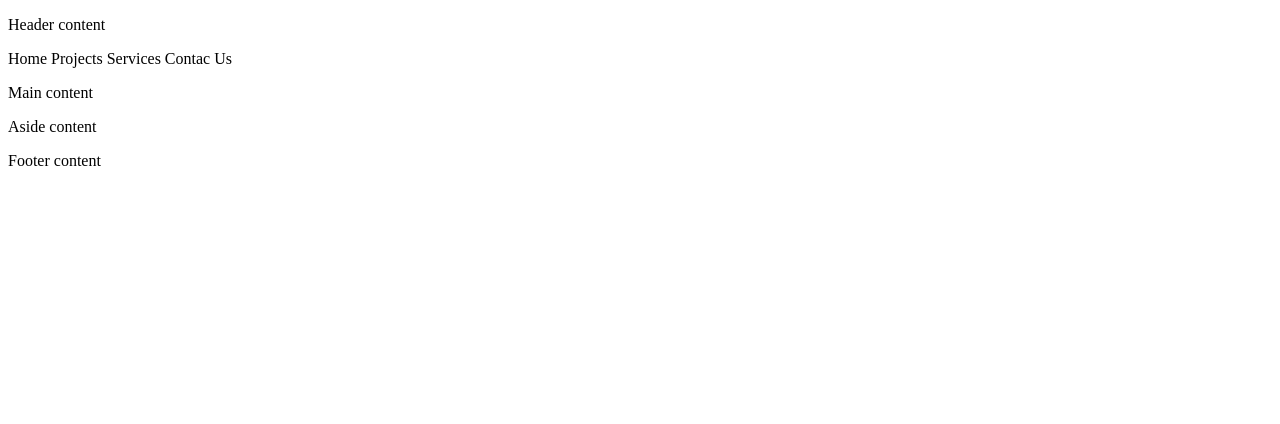
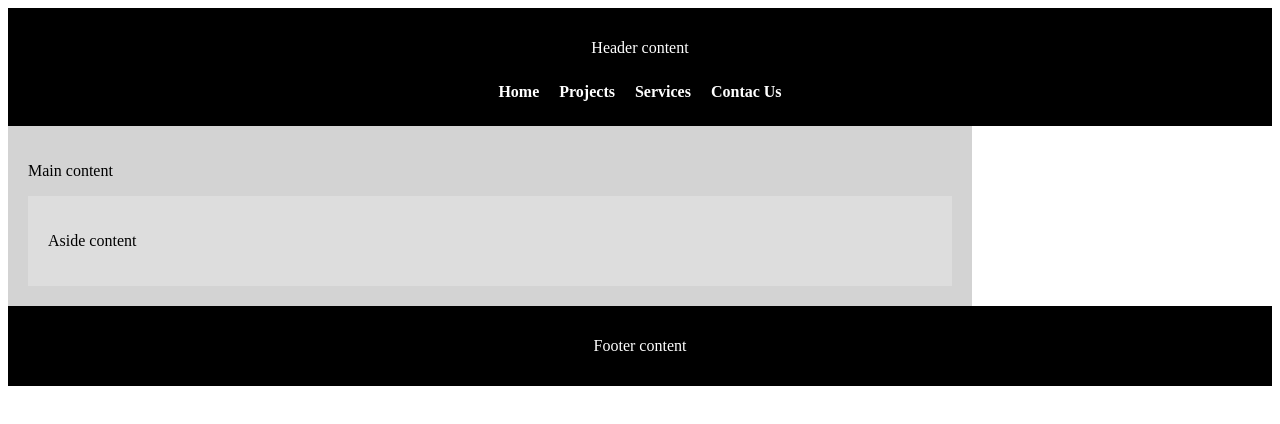
Before and after one commit to carlos200514/wdd131, a plain HTML site: page week-01/basic-layout.html in a window 1280 px wide. Drawn offline with Linux system fonts and the light colour scheme.

Commit message:
new layout

```diff
--- a/week-01/basic-layout.html
+++ b/week-01/basic-layout.html
@@ -4,6 +4,7 @@
     <meta charset="UTF-8">
     <meta name="viewport" content="width=device-width, initial-scale=1.0">
     <title>Basic Layout</title>
+    <linK rel="stylesheet" href="styles/layout.css">
 </head>
 <body>
     <header>
@@ -17,10 +18,10 @@
     </header>
     <main>
         <p>Main content</p>
+        <aside>
+            <p>Aside content</p>
+        </aside>
     </main>
-    <aside>
-        <p>Aside content</p>
-    </aside>
     <footer>
         <p>Footer content</p>
     </footer>
--- a/week-01/styles/layout.css
+++ b/week-01/styles/layout.css
@@ -0,0 +1,53 @@
+body {
+    display: grid;
+    grid-template-rows: auto auto 1fr auto;
+    grid-template-columns: 1fr 300px;
+    grid-template-areas:
+        "header header"
+        "nav nav"
+        "main aside"
+        "footer footer";
+}
+
+header {
+    grid-area: header;
+    background-color: black;
+    color: white;
+    text-align: center;
+    padding: 15px;
+}
+
+nav {
+    grid-area: nav;
+    background-color: black;
+    display: flex;
+    justify-content: center;
+    gap: 20px;
+    padding: 10px;
+}
+
+nav a {
+    color: white;
+    text-decoration: none;
+    font-weight: bold;
+}
+
+main {
+    grid-area: main;
+    background-color: lightgray;
+    padding: 20px;
+}
+
+aside {
+    grid-area: aside;
+    background-color: #ddd;
+    padding: 20px;
+}
+
+footer {
+    grid-area: footer;
+    background-color: black;
+    color: white;
+    text-align: center;
+    padding: 15px;
+}
```
